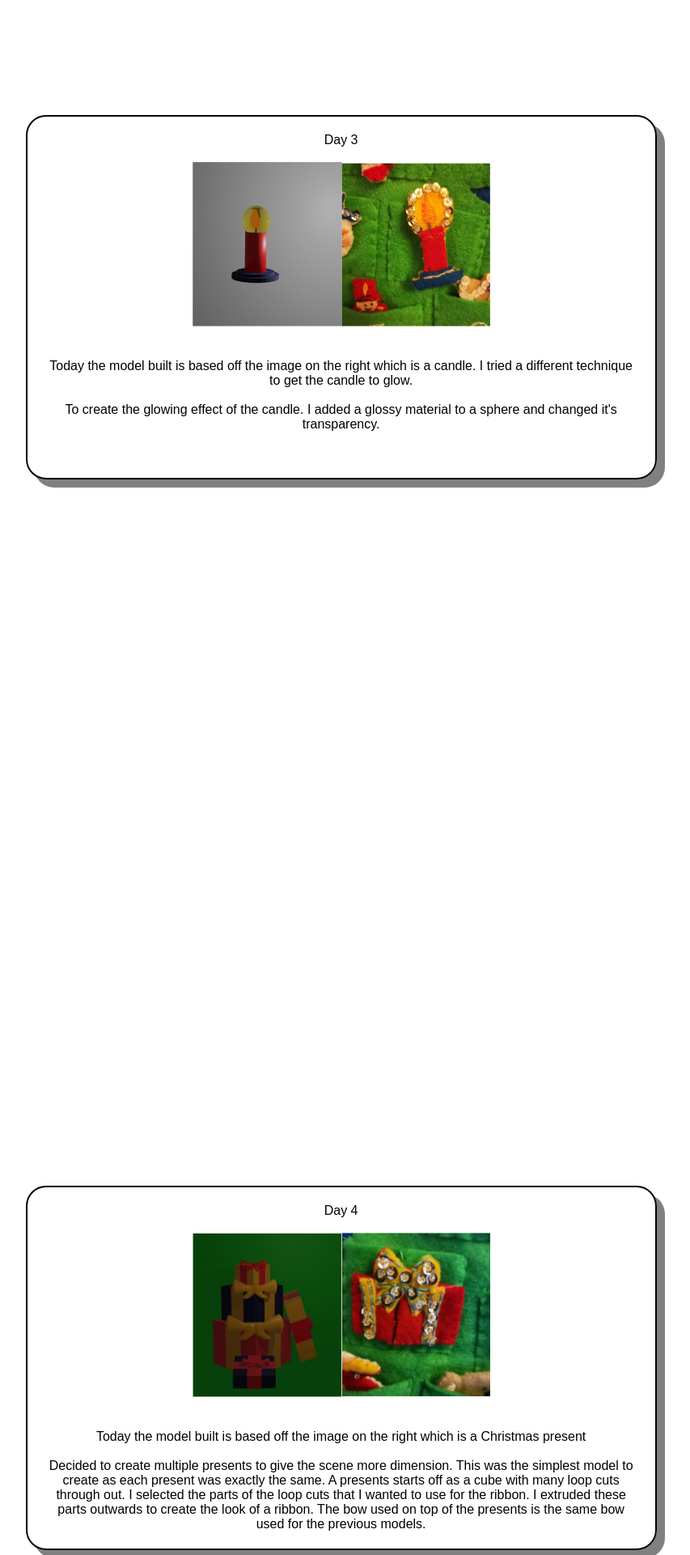
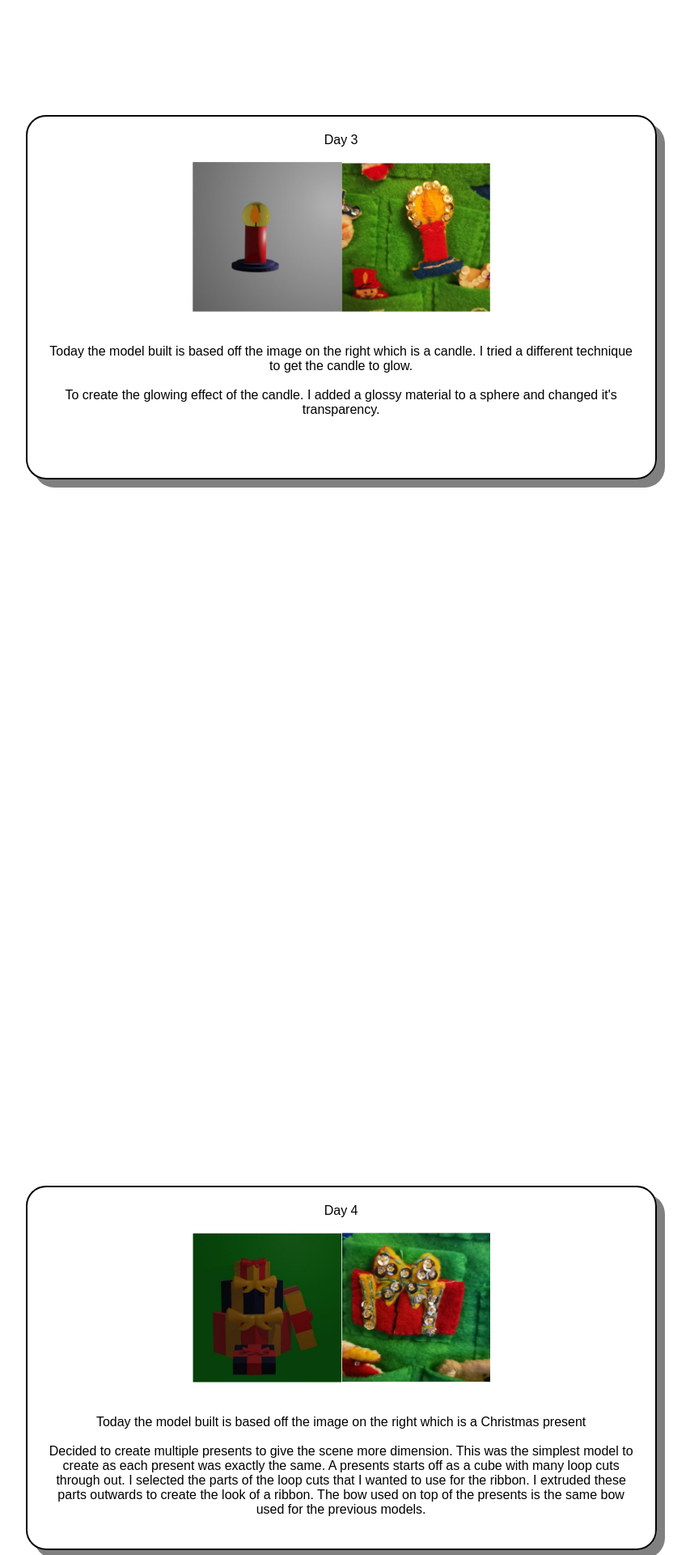
Before and after one commit to gethlew/gethlew.github.io, a PHP site: page /Project3DAdvent.html in a window 1280 px wide. Shown: the part 3702-5622 px from the top of the page at 81% size, without its empty margins (166-1019 px from the left). Run offline with PHP 8.4, Linux system fonts and the light colour scheme.

Commit message:
Need to look at code again

```diff
--- a/PortAD.css
+++ b/PortAD.css
@@ -121,6 +67,11 @@ body {font-family: Arial, Helvetica, sans-serif;}
   width: 780px;
   height: 450px;
   box-shadow: 10px 10px grey;;
+}
+
+#advDay{
+  position: relative;
+  width: 50%;
 }
 
 #day2 {
--- a/Project3DAdvent.html
+++ b/Project3DAdvent.html
@@ -40,7 +40,7 @@
   Day 1
   <br>
   <br>
-  <img src="3D Advent/Day 1.png" alt="HTML5 Icon" width=50% height=50% style="">
+  <img src="3D Advent/Day 1.png" alt="HTML5 Icon" id="advDay">
   <br>
   <br>
   <br>
@@ -55,7 +55,7 @@
   Day 2
   <br>
   <br>
-  <img src="3D Advent/Day 2.png" alt="HTML5 Icon" width=50% height=50% style="">
+  <img src="3D Advent/Day 2.png" alt="HTML5 Icon" id="advDay">
   <br>
   <br>
   <br>
@@ -72,7 +72,7 @@
   Day 3
   <br>
   <br>
-  <img src="3D Advent/Day 3.png" alt="HTML5 Icon" width=50% height=50% style="">
+  <img src="3D Advent/Day 3.png" alt="HTML5 Icon" id="advDay">
   <br>
   <br>
   <br>
@@ -88,7 +88,7 @@
   Day 4
   <br>
   <br>
-  <img src="3D Advent/Day 4.png" alt="HTML5 Icon" width=50% height=50% style="">
+  <img src="3D Advent/Day 4.png" alt="HTML5 Icon" id="advDay">
   <br>
   <br>
   <br>
@@ -108,7 +108,7 @@
   Day 5
   <br>
   <br>
-  <img src="3D Advent/Day 5.png" alt="HTML5 Icon" width=50% height=50% style="">
+  <img src="3D Advent/Day 5.png" alt="HTML5 Icon" id="advDay">
   <br>
   <br>
   <br>
@@ -122,7 +122,7 @@ This was by far the hardest to model yet. I couldn't quite get the arms to look
   Day 6
   <br>
   <br>
-  <img src="3D Advent/Day 6.png" alt="HTML5 Icon" width=50% height=50% style="">
+  <img src="3D Advent/Day 6.png" alt="HTML5 Icon" id="advDay">
   <br>
   <br>
   <br>
```
Also changed, not shown: other parts of PortAD.css (+0 -54 lines).
